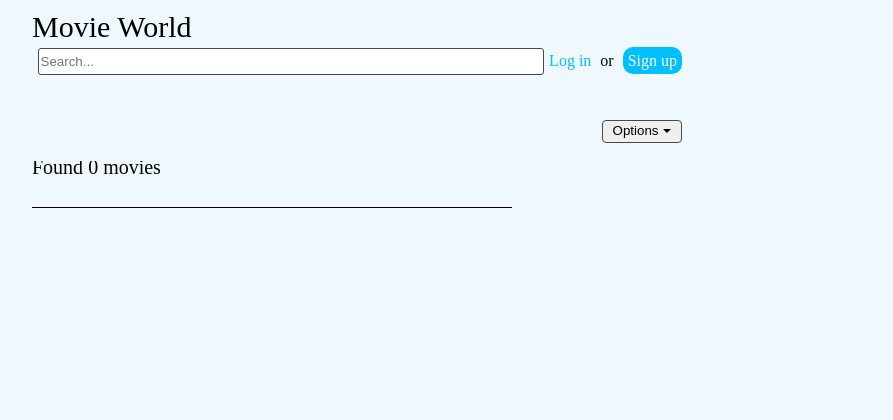
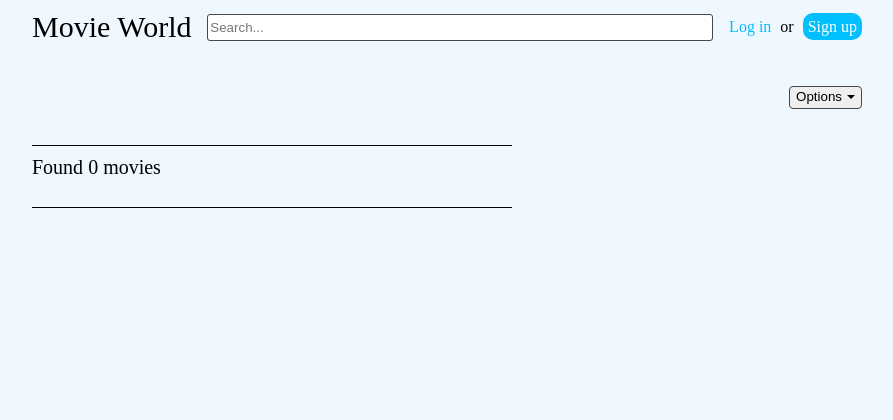
Before and after one commit to st573york/MovieWorld, a PHP site: page / in a window 1280 px wide. Shown: the top 420 px of the page, without its empty margins (368-1261 px from the left). Run offline with PHP 8.4, Linux system fonts and the light colour scheme; data that the repository does not hold is empty; some libraries are stand-ins or nearby versions.

Commit message:
fixed some css

```diff
--- a/src/css/dropdownbutton.css
+++ b/src/css/dropdownbutton.css
@@ -1,6 +1,5 @@
 button {
 	display: inline-block;
-	width: 80px;
 	margin-bottom: 0;
 	cursor: pointer;
 	border: 1px solid transparent;
--- a/src/css/main.css
+++ b/src/css/main.css
@@ -29,7 +29,7 @@ body {
     background: aliceblue;
     padding: 10px 400px 10px 400px;
     text-align: center;
-    min-width: 650px;
+    min-width: 830px;
 }
 
 .fixed_bottom_panel {
```
